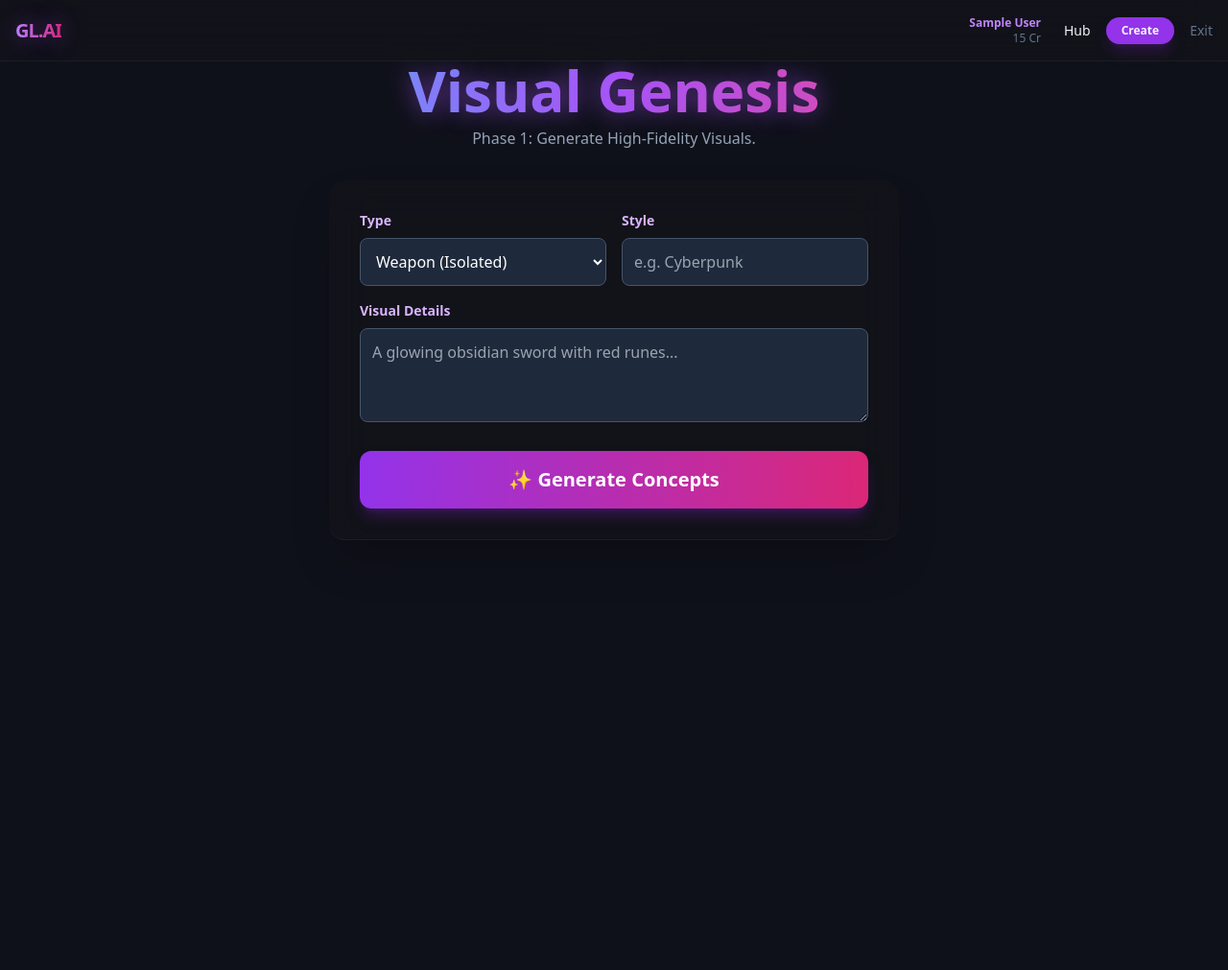
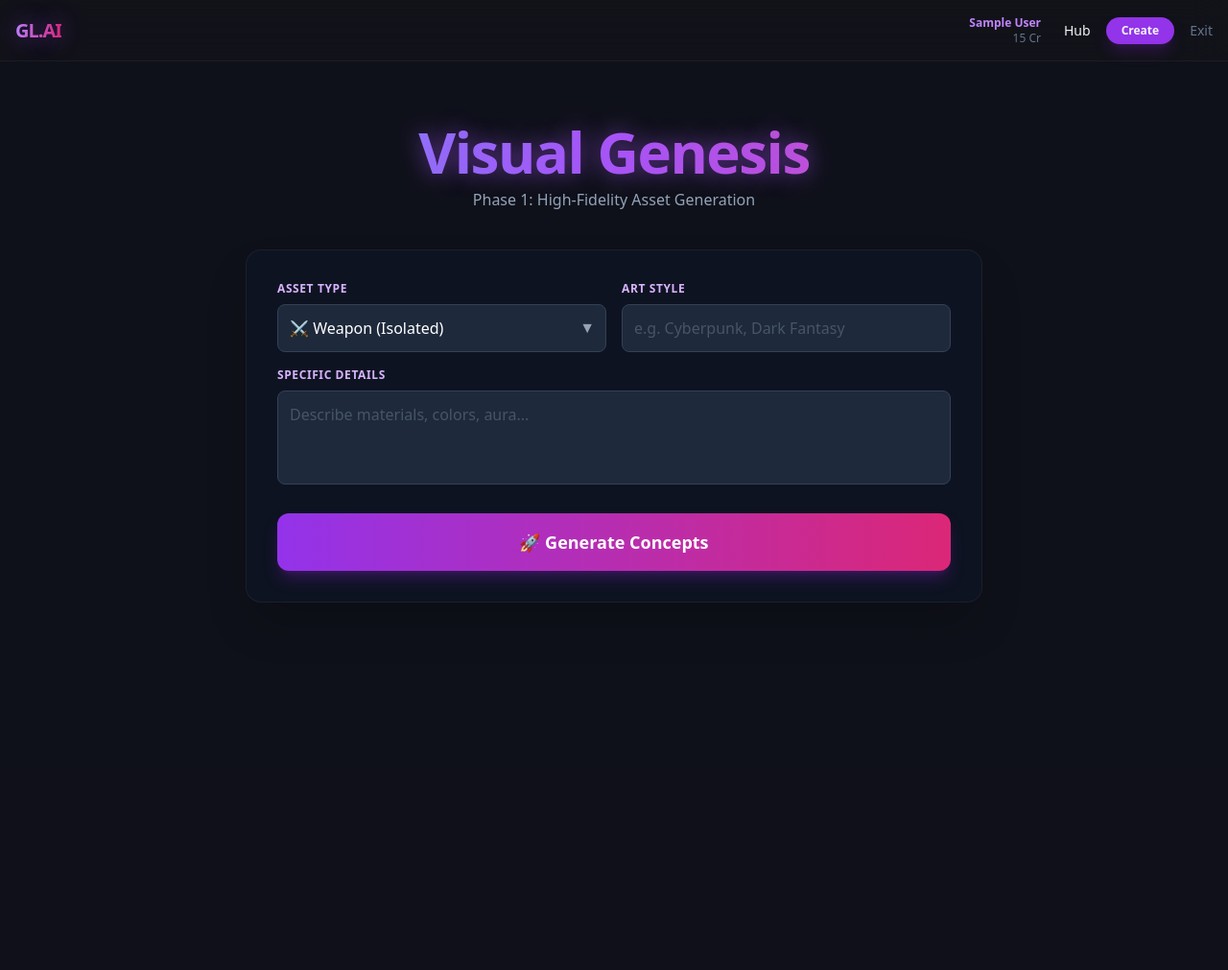
Before and after one commit to Devil-nkp/GameLore-AI, a Flask app: page /generate_visuals in a window 1280 px wide. Shown: the whole page at 96% size. After the commit the page ends 628 px from the top, so only its background shows below. Run offline with Flask 3, Linux system fonts and the light colour scheme; the visitor is signed in with stand-in values (Sample User, id 1); some libraries are stand-ins or nearby versions.

Commit message:
generate.html

```diff
--- a/templates/generate.html
+++ b/templates/generate.html
@@ -1,58 +1,66 @@
 {% extends "base.html" %}
 {% block content %}
-<div class="max-w-6xl mx-auto" x-data="{
+<div class="flex flex-col h-full md:max-w-6xl md:mx-auto md:p-6 w-full"
+     x-data="{
         loading: false,
-    stage: 'Initializing...',
+        stage: '',
         progress: 0,
         startLoading() {
             this.loading = true;
             this.progress = 5;
             this.stage = 'Initializing Neural Network...';
-        setTimeout(() => { if(this.loading) { this.progress = 40; this.stage = 'Architecting Geometry...'; } }, 1000);
-        setTimeout(() => { if(this.loading) { this.progress = 70; this.stage = 'Rendering Textures...'; } }, 2500);
-        setTimeout(() => { if(this.loading) { this.progress = 90; this.stage = 'Finalizing Visuals...'; } }, 4500);
+            setTimeout(() => { if(this.loading) { this.progress = 40; this.stage = 'Forging Geometry...'; } }, 1000);
+            setTimeout(() => { if(this.loading) { this.progress = 70; this.stage = 'Applying Textures...'; } }, 2500);
+            setTimeout(() => { if(this.loading) { this.progress = 90; this.stage = 'Finalizing Render...'; } }, 4500);
         }
      }">
-    <div class="text-center mb-8">
-        <h1 class="text-4xl md:text-6xl font-extrabold mb-2 text-transparent bg-clip-text bg-gradient-to-r from-blue-400 via-purple-500 to-pink-500 glow-text">Visual Genesis</h1>
-        <p class="text-slate-400">Phase 1: Generate High-Fidelity Visuals.</p>
+
+    <div class="text-center py-6 md:py-10 px-4">
+        <h1 class="text-4xl md:text-6xl font-black mb-2 text-transparent bg-clip-text bg-gradient-to-r from-blue-400 via-purple-500 to-pink-500 glow-text tracking-tight">
+            Visual Genesis
+        </h1>
+        <p class="text-slate-400 text-sm md:text-base">Phase 1: High-Fidelity Asset Generation</p>
     </div>
 
-    <div class="glass p-8 rounded-2xl shadow-2xl max-w-2xl mx-auto">
+    <div class="bg-slate-900/50 md:rounded-2xl border-y md:border border-white/5 p-6 md:p-8 w-full max-w-3xl mx-auto shadow-2xl">
         <form hx-post="/generate_visuals" hx-target="#output-stage" @submit="startLoading()" hx-on::after-request="loading = false">
-            <div class="grid grid-cols-2 gap-4 mb-4">
+            <div class="grid grid-cols-1 md:grid-cols-2 gap-4 mb-4">
                 <div>
-                    <label class="block text-sm font-bold mb-2 text-purple-300">Type</label>
-                    <select name="type" class="w-full bg-slate-800 border border-slate-600 rounded-lg p-3 text-white focus:border-purple-500 outline-none">
-                        <option value="Weapon">Weapon (Isolated)</option>
-                        <option value="Item">Item / Artifact</option>
-                        <option value="NPC">Character (NPC)</option>
-                        <option value="Location">Location</option>
+                    <label class="block text-xs font-bold mb-2 text-purple-300 uppercase tracking-wider">Asset Type</label>
+                    <div class="relative">
+                        <select name="type" class="w-full bg-slate-800 border border-slate-700 rounded-lg p-3 text-white focus:border-purple-500 outline-none appearance-none font-medium">
+                            <option value="Weapon">⚔️ Weapon (Isolated)</option>
+                            <option value="Item">💎 Item / Artifact</option>
+                            <option value="NPC">👤 Character (NPC)</option>
+                            <option value="Location">🌍 Location</option>
                         </select>
+                        <div class="absolute right-3 top-3 text-slate-400 pointer-events-none">▼</div>
+                    </div>
                 </div>
                 <div>
-                    <label class="block text-sm font-bold mb-2 text-purple-300">Style</label>
-                    <input type="text" name="genre" placeholder="e.g. Cyberpunk" class="w-full bg-slate-800 border border-slate-600 rounded-lg p-3 text-white">
+                    <label class="block text-xs font-bold mb-2 text-purple-300 uppercase tracking-wider">Art Style</label>
+                    <input type="text" name="genre" placeholder="e.g. Cyberpunk, Dark Fantasy" class="w-full bg-slate-800 border border-slate-700 rounded-lg p-3 text-white focus:border-purple-500 outline-none font-medium placeholder-slate-600">
                 </div>
             </div>
+
             <div class="mb-6">
-                <label class="block text-sm font-bold mb-2 text-purple-300">Visual Details</label>
-                <textarea name="details" rows="3" placeholder="A glowing obsidian sword with red runes..." class="w-full bg-slate-800 border border-slate-600 rounded-lg p-3 text-white"></textarea>
+                <label class="block text-xs font-bold mb-2 text-purple-300 uppercase tracking-wider">Specific Details</label>
+                <textarea name="details" rows="3" placeholder="Describe materials, colors, aura..." class="w-full bg-slate-800 border border-slate-700 rounded-lg p-3 text-white focus:border-purple-500 outline-none font-medium placeholder-slate-600 resize-none"></textarea>
             </div>
-            <button class="w-full bg-gradient-to-r from-purple-600 to-pink-600 p-4 rounded-xl font-bold text-xl hover:scale-105 transition text-white shadow-lg shadow-purple-900/50" :disabled="loading">
-                <span x-show="!loading">✨ Generate Concepts</span>
+
+            <button class="w-full bg-gradient-to-r from-purple-600 to-pink-600 p-4 rounded-xl font-bold text-lg hover:scale-[1.02] active:scale-95 transition text-white shadow-lg shadow-purple-900/50 flex items-center justify-center gap-2" :disabled="loading">
+                <span x-show="!loading">🚀 Generate Concepts</span>
                 <span x-show="loading" x-text="'Processing...'"></span>
             </button>
         </form>
     </div>
 
-    <div id="output-stage" class="mt-12 min-h-[400px]">
+    <div id="output-stage" class="flex-1 w-full max-w-6xl mx-auto mt-8 px-4 pb-20">
         <div x-show="loading" class="flex flex-col items-center justify-center pt-10" x-cloak>
-            <div class="w-full max-w-md bg-slate-800 h-2 rounded-full overflow-hidden mb-4">
-                <div class="bg-purple-500 h-full transition-all duration-700 ease-out" :style="'width: ' + progress + '%'"></div>
+            <div class="w-full max-w-sm bg-slate-800 h-1.5 rounded-full overflow-hidden mb-4">
+                <div class="bg-purple-500 h-full transition-all duration-700 ease-out shadow-[0_0_10px_#a855f7]" :style="'width: ' + progress + '%'"></div>
             </div>
-            <div class="text-2xl font-bold text-white animate-pulse" x-text="stage"></div>
-            <p class="text-slate-500 mt-2 text-sm">Please wait while we forge your assets.</p>
+            <div class="text-xl font-bold text-white animate-pulse" x-text="stage"></div>
         </div>
     </div>
 </div>
```
Lines whose indentation alone changed are shown as unchanged.
